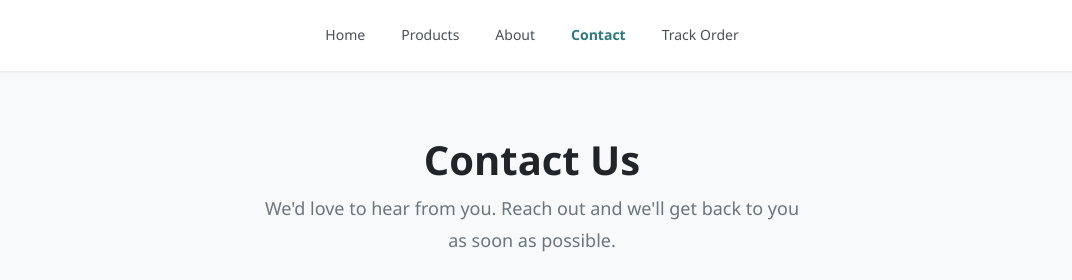
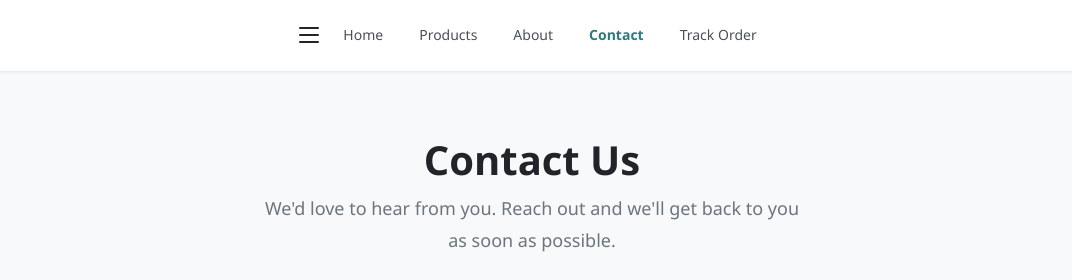
Before and after one commit to Wiseman-Ngwenya/cloudybrezeev2, a website: page public/contact.html in a window 1280 px wide. Shown: the top 280 px of the page, 108-1180 px from the left. Drawn offline with Linux system fonts and the light colour scheme; no server answers.

Commit message:
Make mobile hamburger directly toggle navigation

```diff
--- a/public/contact.html
+++ b/public/contact.html
@@ -19,7 +19,7 @@
                 <img src="images/logo.png" alt="CloudyBreeze Logo" class="logo">
             </a>
             <nav class="main-nav" id="mainNav">
-                <button class="nav-toggle" id="navToggle" aria-label="Toggle navigation menu">
+                <button class="nav-toggle" id="navToggle" aria-label="Toggle navigation menu" aria-expanded="false" style="display:flex!important;visibility:visible!important;opacity:1!important;position:relative;z-index:1001;flex-shrink:0;cursor:pointer;" onclick="var n=document.getElementById('navList');n.classList.toggle('open');this.classList.toggle('active');this.setAttribute('aria-expanded',n.classList.contains('open')?'true':'false');">
                     <span></span>
                     <span></span>
                     <span></span>
```
